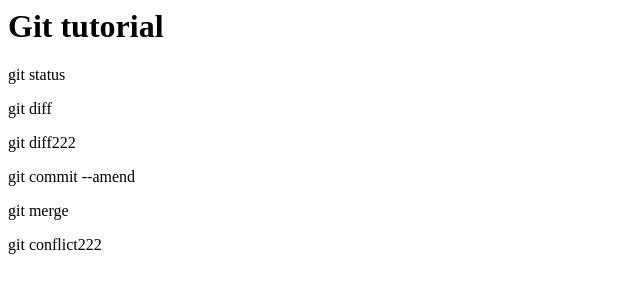
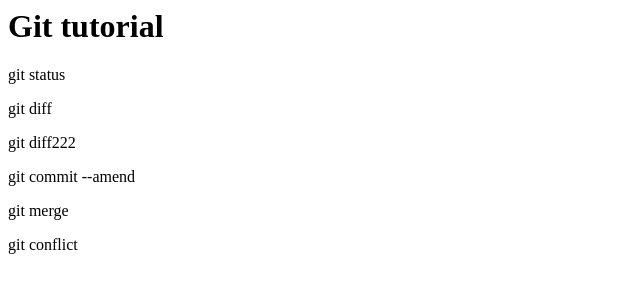
Before and after one commit to Ten10sun/git_tutorial_bak, a plain HTML site: page index.html in a window 1280 px wide. Shown: the full height of the page, 0-640 px from the left. Drawn offline with Linux system fonts and the light colour scheme.

```diff
--- a/index.html
+++ b/index.html
@@ -4,4 +4,4 @@
 <p>git diff222</p>
 <p>git commit --amend</p>
 <p>git merge</p>
-<p>git conflict222</p>
+<p>git conflict</p>
```
